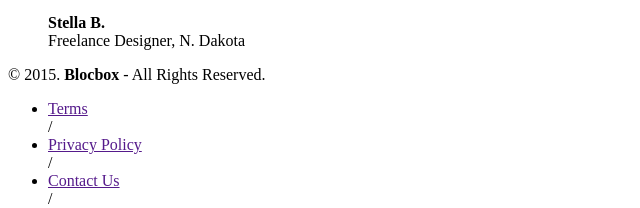
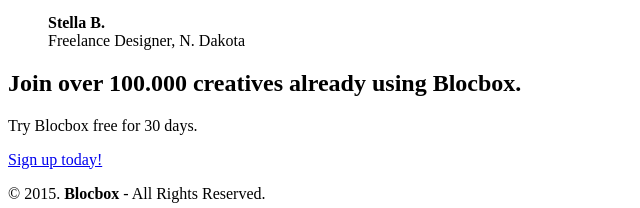
Before and after one commit to adindadb/Blocbox, a plain HTML site: page index.html in a window 1280 px wide. Shown: the part 3744-3952 px from the top of the page, without its empty margins (0-640 px from the left). Drawn offline with Linux system fonts and the light colour scheme.

Commit message:
Assignment-28-completed

```diff
--- a/index.html
+++ b/index.html
@@ -136,6 +136,13 @@
   </ul>
  </section>
 
+    <!-- Call to action -->
+<div class="call-to-action">
+  <h2>Join over 100.000 creatives already using Blocbox.</h2>
+    <p>Try Blocbox free for 30 days.</p>
+    <a href="signup.html" class="btn">Sign up today!</a>
+</div>
+
 
  <!-- Footer -->
  <footer>
@@ -156,6 +163,8 @@
          <img class="logo" src="images/site-logo.png" alt="Blocbox" />
        </div>
    </div>
+
+
  </footer>
 
  </main>
```
